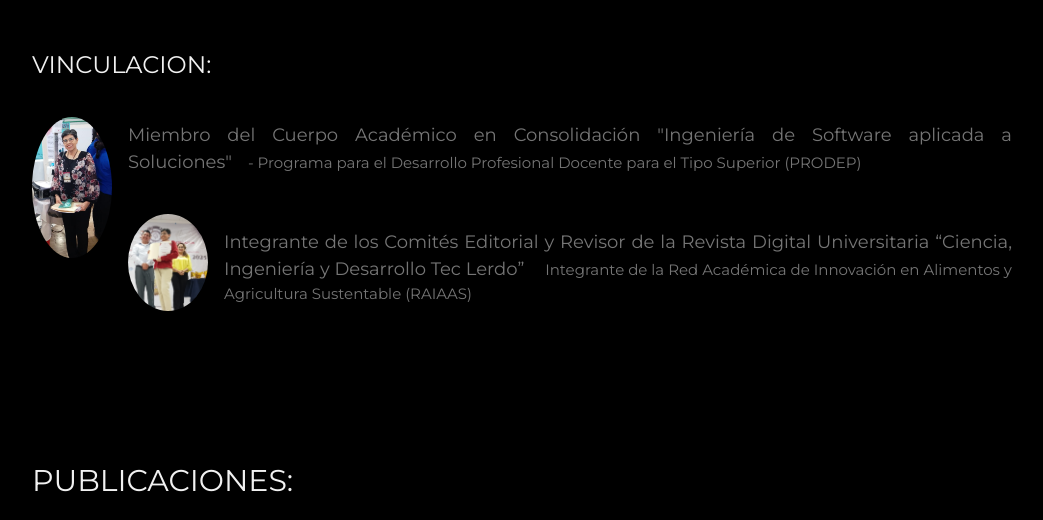
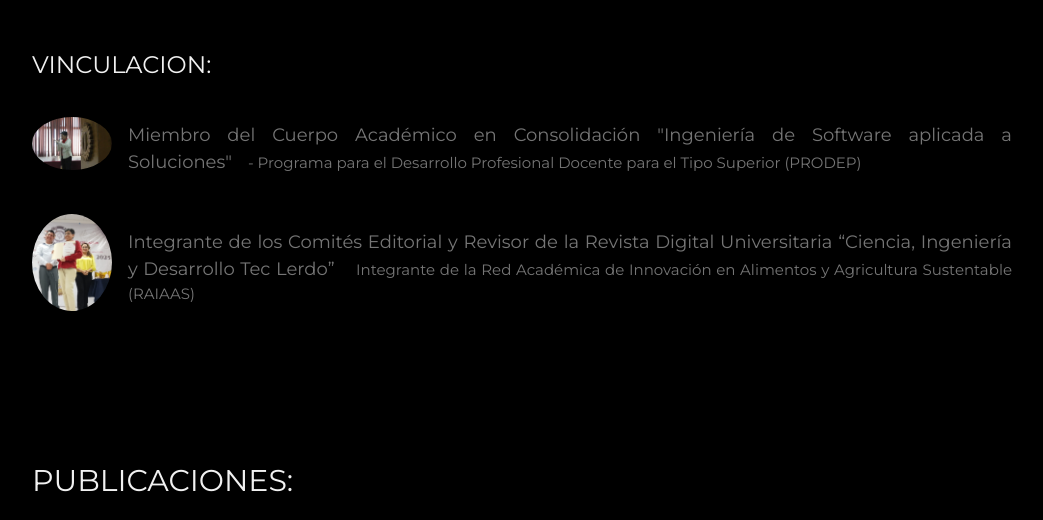
Before and after one commit to JairoGlz/Hosting, a plain HTML site: page index.html in a window 1280 px wide. Shown: the part 2361-2881 px from the top of the page, without its empty margins (178-1221 px from the left). Drawn offline with nearby package versions, Linux system fonts and the light colour scheme.

Commit message:
Update index.html

```diff
--- a/index.html
+++ b/index.html
@@ -119,7 +119,7 @@ Línea de Investigación a las que pertenece: <BR></BR>
 
     <!-- Testimonials -->
     <h3 class="w3-padding-24 w3-text-light-grey">VINCULACION:</h3>
-    <img src="JURADO.jpeg" alt="Avatar" class="w3-left w3-circle w3-margin-right" style="width:80px">
+    <img src="CONFERENCIA.jpeg" alt="Avatar" class="w3-left w3-circle w3-margin-right" style="width:80px">
     <p><span class="w3-large w3-margin-right">Miembro del Cuerpo Académico en Consolidación "Ingeniería de Software aplicada a Soluciones"</span>- Programa para el Desarrollo Profesional Docente para el Tipo Superior (PRODEP)</p>
     <p></p><br>
 
```
